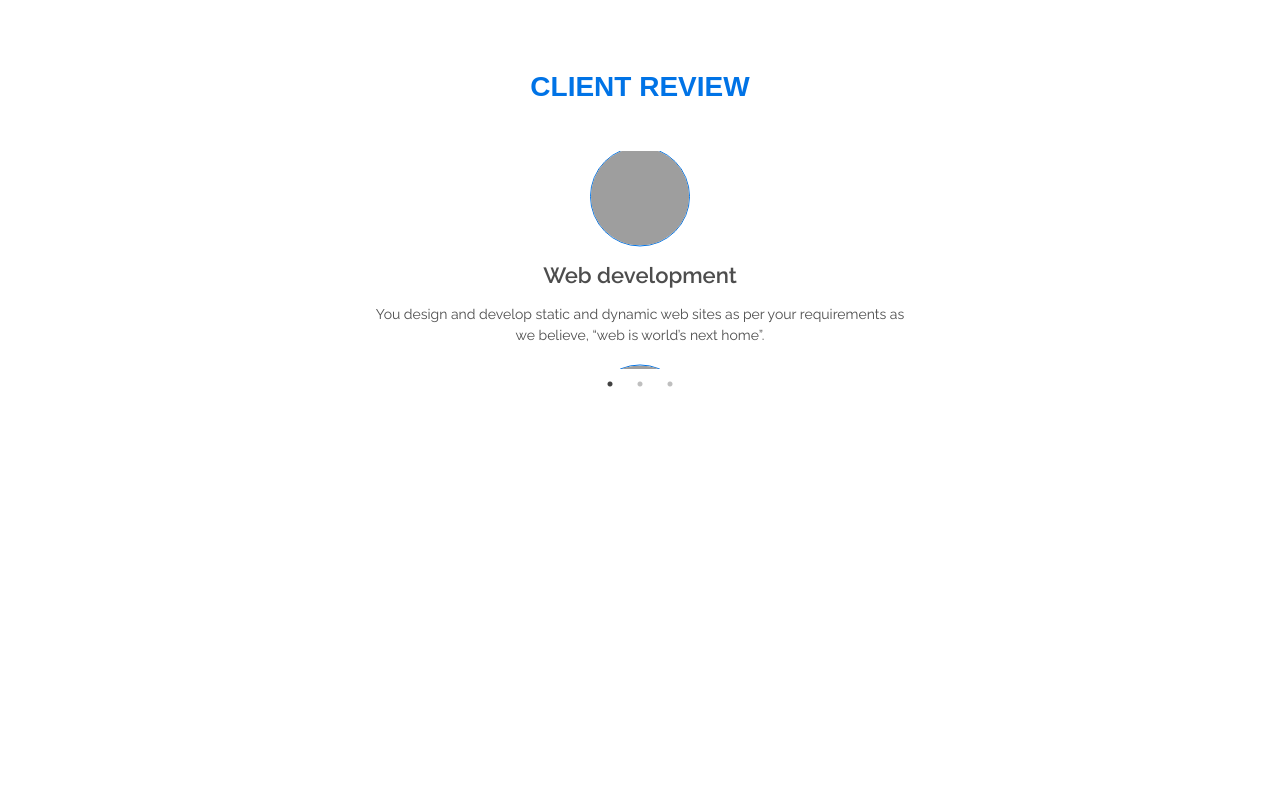
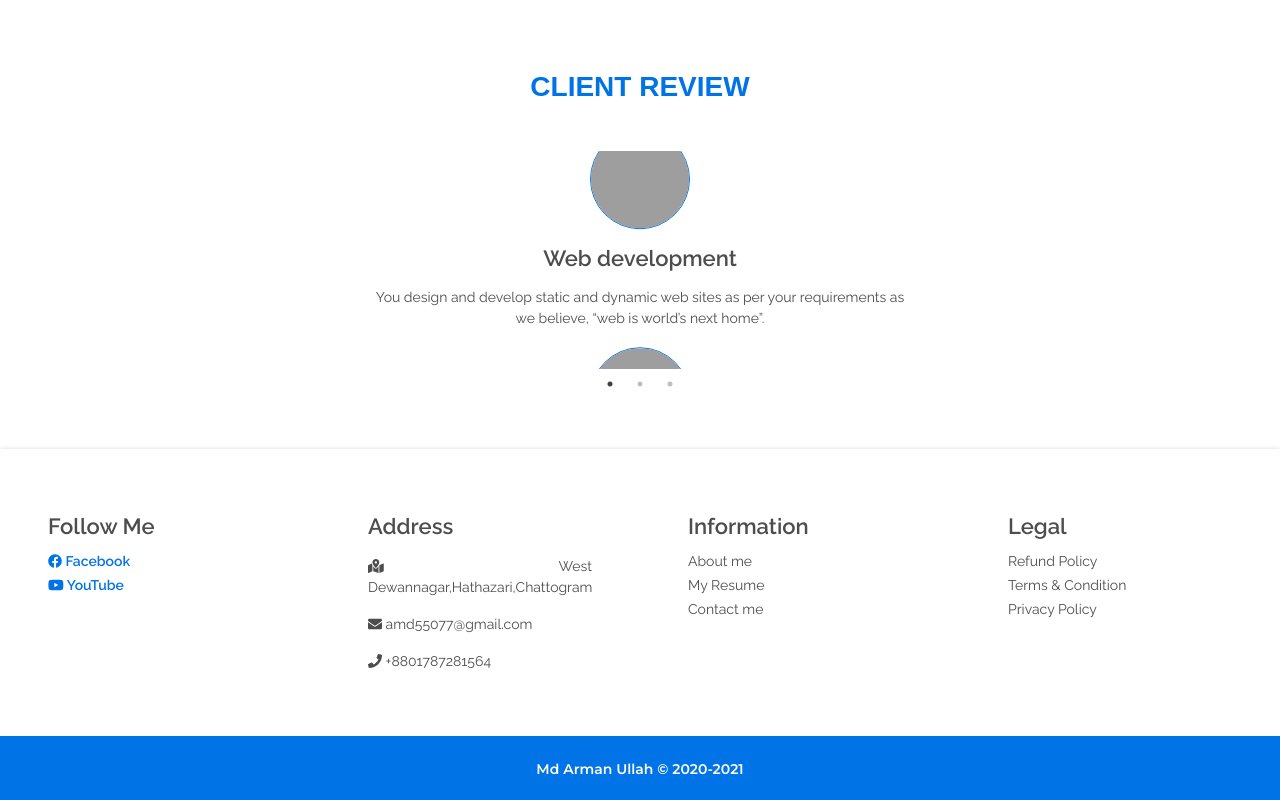
Before and after one commit to mdarmancse/Project-React-Js, a React (Create React App) app: page / in a window 1280 px wide. Shown: the part 3527-4327 px from the top of the page. Before the commit the page ends 3921 px from the top, so only its background shows below. Built offline with nearby package versions, Linux system fonts and the light colour scheme; grey boxes are pictures that could not be loaded.

Commit message:
Footer section done

```diff
--- a/package.json
+++ b/package.json
@@ -4,6 +4,7 @@
   "private": true,
   "dependencies": {
     "@fortawesome/fontawesome-svg-core": "^1.2.30",
+    "@fortawesome/free-brands-svg-icons": "^5.14.0",
     "@fortawesome/free-solid-svg-icons": "^5.14.0",
     "@fortawesome/react-fontawesome": "^0.1.11",
     "@testing-library/jest-dom": "^4.2.4",
--- a/src/App.js
+++ b/src/App.js
@@ -10,6 +10,7 @@ import RecentsProjects from "./components/RecentsProjects/RecentsProjects";
 import Courses from "./components/Courses/Courses";
 import Video from "./components/Video/Video";
 import ClientReview from "./components/ClientReview/ClientReview";
+import Footer from "./components/Footer/Footer";
 
 
 function App() {
@@ -24,6 +25,7 @@ function App() {
     <Courses/>
     <Video/>
     <ClientReview/>
+    <Footer/>
 
     </div>
   );
--- a/src/asset/css/custom.css
+++ b/src/asset/css/custom.css
@@ -284,3 +284,63 @@
     border: 1px solid #0073e6;
     border-radius: 50%;
 }
+
+.footer{
+    margin-top: 5rem;
+    box-shadow: 0 0 4px 0 rgba(70, 70, 70, 0.2);
+
+}
+
+.socialLink{
+    text-decoration: none;
+    color: #0073e6;
+    font-family: 'Raleway',sans-serif;
+    font-weight: 600;
+    font-size: 14px;
+
+}
+.socialLink:hover{
+    text-decoration: none;
+    color: #0073e6;
+    color:rgba(70, 70, 70, 0.96);
+
+
+}
+
+.footerLink{
+    text-decoration: none;
+    color:rgba(70, 70, 70, 0.96);
+    font-family: 'Raleway',sans-serif;
+    font-weight: 400;
+    font-size: 14px;
+
+}
+
+.footerLink:hover{
+    text-decoration: none;
+    color: rgba(95, 95, 95, 0.96);
+
+}
+
+.copyRightSection{
+    padding: 20px 20px 20px 20px;
+    background-color: #0073e6;
+
+
+}
+
+.copyRightLink{
+
+    color:#ffffff;
+    text-decoration: none;
+    font-family: 'Montserrat',sans-serif;
+    font-weight: 600;
+    font-size: 14px;
+
+}
+.copyRightLink:hover{
+
+    color:black;
+    text-decoration: none;
+
+}
--- /dev/null
+++ b/src/components/Footer/Footer.js
@@ -0,0 +1,64 @@
+import React, {Component} from 'react';
+import {Col, Container, Row} from "react-bootstrap";
+import {faCheckCircle, faEnvelope, faMapMarkedAlt, faPhone} from "@fortawesome/free-solid-svg-icons";
+import {FontAwesomeIcon} from "@fortawesome/react-fontawesome";
+import {faFacebook, faYoutube} from "@fortawesome/free-brands-svg-icons";
+
+class Footer extends Component {
+    render() {
+        return (
+            <>
+                <Container fluid={true} className="footer text-center">
+                    <Row>
+                        <Col lg={3} md={6} sm={12} className="p-5 text-justify">
+                            <h1 className="serviceName">Follow Me</h1>
+                          <a className="socialLink" href="#"> <FontAwesomeIcon  icon={faFacebook} /> Facebook</a><br/>
+                            <a href="#" className="socialLink">  <FontAwesomeIcon icon={faYoutube} /> YouTube</a>
+
+
+                        </Col>
+
+                        <Col lg={3} md={6} sm={12} className="p-5 text-justify">
+                            <h1 className="serviceName">Address</h1>
+                            <p className="serviceDes"> <FontAwesomeIcon className="" icon={faMapMarkedAlt} /> West Dewannagar,Hathazari,Chattogram</p>
+                            <p className="serviceDes">  <FontAwesomeIcon className="" icon={faEnvelope} /> amd55077@gmail.com</p>
+                            <p className="serviceDes">  <FontAwesomeIcon className="" icon={faPhone} /> +8801787281564</p>
+
+
+                        </Col>
+
+                        <Col lg={3} md={6} sm={12} className="p-5 text-justify">
+                            <h1 className="serviceName">Information</h1>
+                            <a className="footerLink" href="#">About me</a><br/>
+                            <a className="footerLink" href="#">My Resume</a><br/>
+                            <a className="footerLink"  href="#">Contact me</a>
+
+
+                        </Col>
+
+                        <Col lg={3} md={6} sm={12} className="p-5 text-justify">
+                            <h1 className="serviceName">Legal</h1>
+
+                            <a className="footerLink" href="#">Refund Policy</a><br/>
+                            <a className="footerLink" href="#">Terms & Condition</a><br/>
+                            <a className="footerLink" href="#">Privacy Policy</a>
+
+                        </Col>
+
+                    </Row>
+
+                </Container>
+
+
+                <Container fluid={true} className="text-center copyRightSection">
+
+                    <a className="copyRightLink" href="#">Md Arman Ullah &copy; 2020-2021</a>
+
+                </Container>
+
+            </>
+        );
+    }
+}
+
+export default Footer;
```
Also changed, not shown: 1 other file (tests, documents, lock files or other folders).
